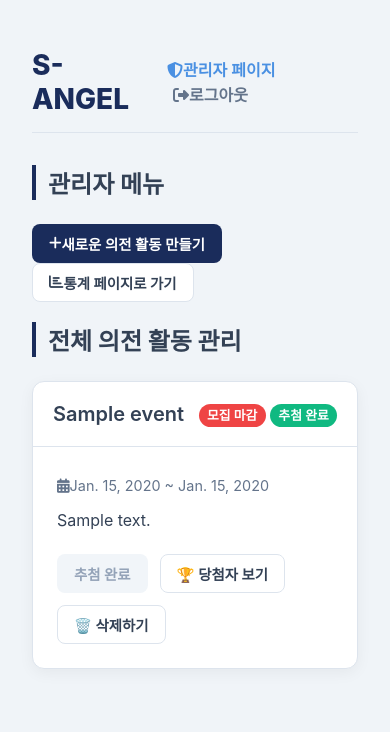
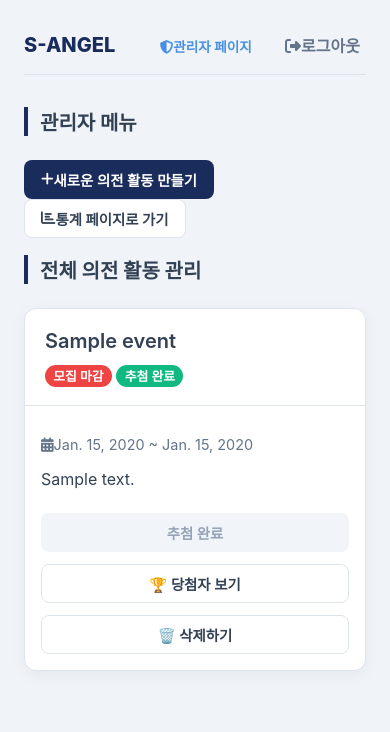
Before and after one commit to JungGyul/s-angel, a Django app: page /applications/ in a window 390 px wide. Shown: the top 732 px of the page. Run offline with Django 5.2, Linux system fonts and the light colour scheme; a user stored in the database is signed in; tables that the repository leaves empty hold one stand-in row (values such as "Sample post"); parts of the project's set-up code (start-up, migrations or seed data) failed here and were passed over; some libraries are stand-ins or nearby versions.

Commit message:
Fix: 모바일 특화 2차

```diff
--- a/s_angel/templates/applications/dashboard.html
+++ b/s_angel/templates/applications/dashboard.html
@@ -211,6 +211,55 @@
         margin-right: 1rem;
         font-size: 1.25rem;
     }
+    /* 기존 @media 블록을 아래 내용으로 교체 */
+
+@media (max-width: 768px) {
+    .dashboard-container {
+        padding: 1.5rem 1rem;
+    }
+
+    /* ▼▼▼ 상단 네비게이션을 위한 새로운 모바일 스타일 ▼▼▼ */
+    .top-nav {
+        /* 세로로 쌓는 대신, 기존 레이아웃을 유지합니다. */
+        margin-bottom: 2rem;
+        padding-bottom: 1rem;
+    }
+    .top-nav .site-title {
+        font-size: 1.25rem; /* 제목 폰트 크기 축소 */
+    }
+    .top-nav .nav-actions {
+        gap: 0.75rem; /* 오른쪽 버튼들 사이 간격 축소 */
+    }
+    .top-nav .nav-actions a,
+    .top-nav .nav-actions button {
+        font-size: 0.85rem; /* 버튼 폰트 크기 축소 */
+    }
+    /* ▲▲▲ 여기까지 ▲▲▲ */
+
+    .section-title {
+        font-size: 1.25rem;
+    }
+    .mb-5 > .d-flex {
+        flex-direction: column;
+        align-items: stretch;
+    }
+    .event-card-header {
+        flex-direction: column;
+        align-items: flex-start;
+        gap: 0.75rem;
+    }
+    .event-card-body {
+        padding: 1rem;
+    }
+    .action-links {
+        flex-direction: column;
+        align-items: stretch;
+    }
+    .action-btn {
+        justify-content: center;
+    }
+}
+
 </style>
 </head>
 <body class="dashboard-body">
```
Also changed, not shown: s_angel/templates/applications/create_event.html (+7 -13 lines), s_angel/templates/applications/statistics.html (+41 -0 lines), s_angel/templates/applications/winners.html (+35 -0 lines).
